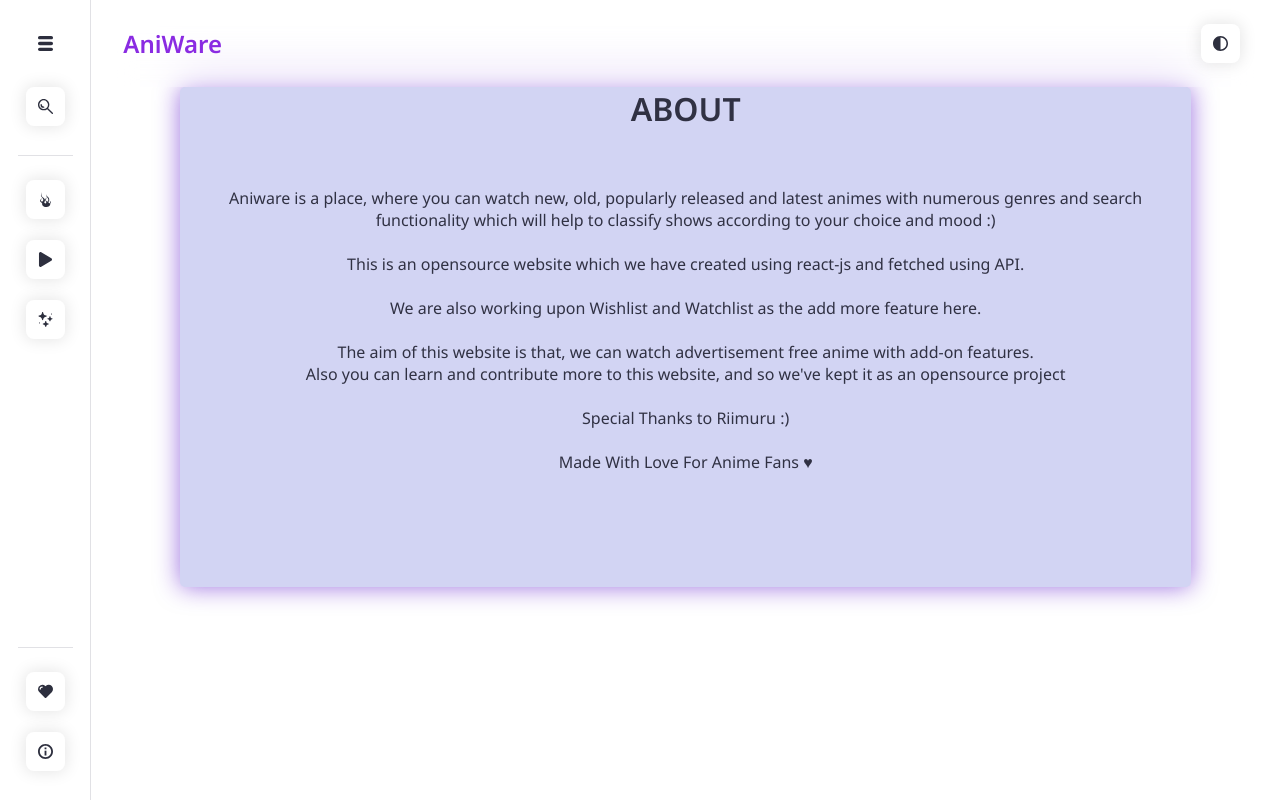
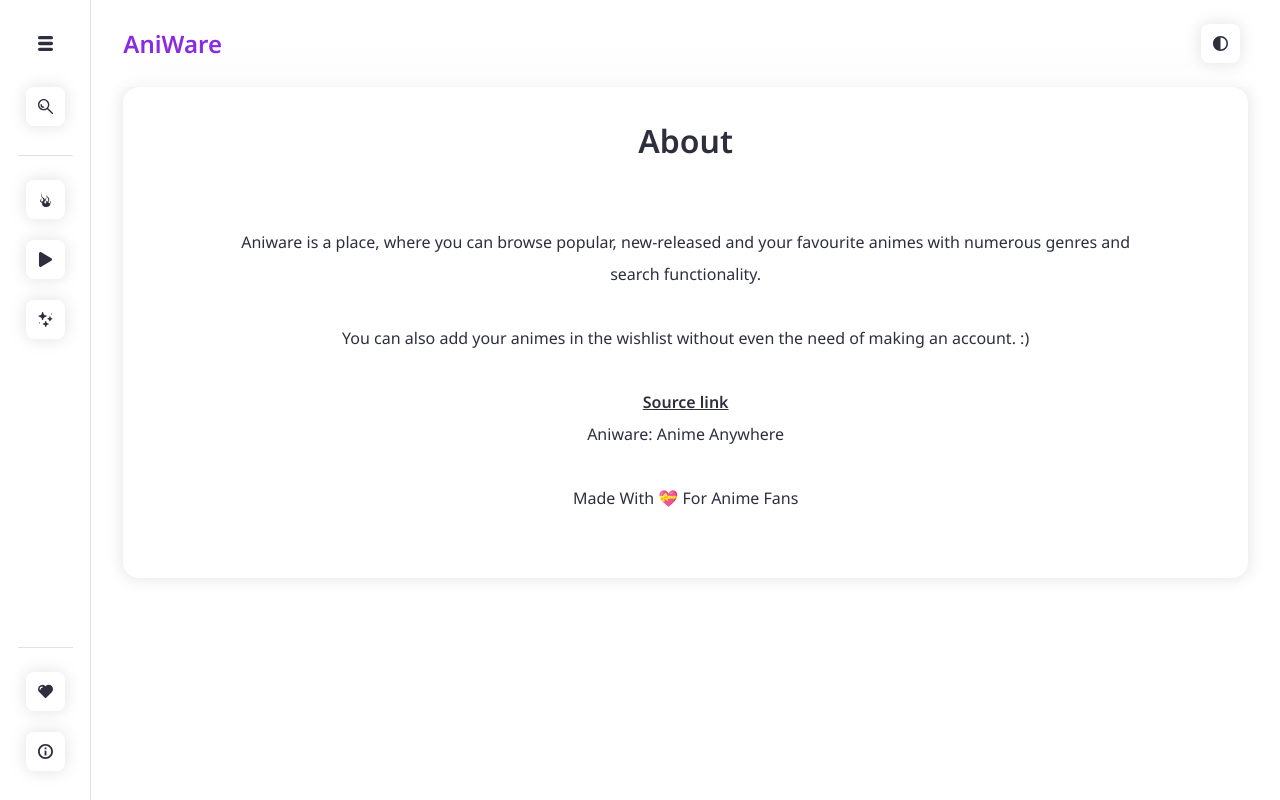
Before and after one commit to nisheet-n/aniware, a React (Create React App) app: page /about in a window 1280 px wide. Built offline with nearby package versions, Linux system fonts and the light colour scheme.

Commit message:
About Page Update

```diff
--- a/src/components/pages/about/About.css
+++ b/src/components/pages/about/About.css
@@ -1,60 +1,36 @@
-@import url('https://fonts.googleapis.com/css2?family=Noto+Sans:wght@100;400;600&display=swap');
-
- /* .about-row{
-    display: block;
-   margin-left: 10%;
-   margin-right: 10%;
-   /* margin-top: auto;
-   margin-bottom: auto;
-   width: 60%;
-
-}  */
-
-.aboutcard{
-    color: rgb(246, 245, 247);
-    background: #303143;
-    height: 500px;
-    width: 1050px;
-    align-items:center;
-    justify-content: center;
-    display: block;
-    margin-left: auto;
-    margin-right: auto;
-    margin-top: auto;
-    margin-bottom: auto;
-    width: 85%;
-    border-radius: 5px;
-    /* margin: 10%; */
-    font-family: 'Noto Sans', sans-serif;
-    /* box-shadow: 0px 0px 25px 0px rgba(86, 13, 203, 0.404);
-	backdrop-filter:blur(5px); */
+.about-page {
+	color: white;
+	background: #2D2F3E;
+	margin: 0 2rem;
+	padding: 2rem;
+	border-radius: 1rem;
 }
 
-.title{
-    text-align: center;
-    height: 100px;
+.about-heading {
+	text-align: center;
+	margin-bottom: 2rem;
 }
 
-.main{
-    text-align: center;
+.about-content {
+	text-align: center;
+	line-height: 2rem;
+	padding: 2rem 5rem;
 }
 
+.about-content a {
+	text-decoration: underline;
+	font-weight: bold;
+	color: white;
+}
 
-.light .aboutcard{
-     color: #303143;
-    background: #d2d4f3;
-    height: 500px;
-    width: 1050px;
-    align-items:center;
-    justify-content: center;
-    display: block;
-    margin-left: auto;
-    margin-right: auto;
-    margin-top: auto;
-    margin-bottom: auto;
-    width: 85%;
-    border-radius: 5px;
-    font-family: 'Noto Sans', sans-serif;
-     box-shadow: 0px 0px 25px 0px rgba(86, 13, 203, 0.587);
-	backdrop-filter:blur(5px);
+.light .about-content a {
+	text-decoration: underline;
+	font-weight: bold;
+	color: #2D2F3E;
 }
+
+.light .about-page {
+	background: white;
+	color: #2D2F3E;
+	box-shadow: 0 0 1rem 0.1rem rgba(0, 0, 0, 0.1);
+}
--- a/src/components/pages/about/About.js
+++ b/src/components/pages/about/About.js
@@ -1,38 +1,22 @@
-import "./About.css";
+import "./About.css"
 
-function About({title, main})
-{
-    return(
-        <div className="aboutcard">
-        <div className="about-poster">
-            <div className="title"><h1 >ABOUT </h1></div>
-            <div className="main">
-                <main>
+function About() {
+	return (
+		<div className="about-page">
+			<h1 className="about-heading">About</h1>
+			<div className="about-content">
+				Aniware is a place, where you can browse popular, new-released and your favourite animes with numerous genres and search functionality.
+				<br /><br />
+				You can also add your animes in the wishlist without even the need of making an account. :)
+				<br /><br />
+				<a href="https://github.com/nisheet-n/aniware" target="_blank" rel="noopener noreferrer">Source link</a>
+				<br />
+				Aniware: Anime Anywhere
+				<br /><br />
+				Made With 💝 For Anime Fans
+			</div>
+		</div >
+	)
+}
 
-Aniware is a place, where you can  watch new, old, popularly released and latest animes with numerous genres and search functionality
-
-which will help to classify shows according to your choice and mood :) <br></br>
-<br></br>
-This is an opensource website which we have created using react-js and fetched using API.
-<br></br>
-<br></br>
-We are also working upon Wishlist and Watchlist as the add more feature here.
-<br></br>
-<br></br>
-The aim of this website is that, we can watch advertisement free anime with add-on features.
-<br></br>
-Also you can learn and contribute more to this website, and so we've kept it as an opensource project
-<br></br>
-<br></br>
-Special Thanks to Riimuru :)
-<br></br>
-<br></br>
-
-Made With Love For Anime Fans ♥
-</main>
-</div>
-        </div>
-        </div>
-    )
-}
-export default About;
+export default About
```
